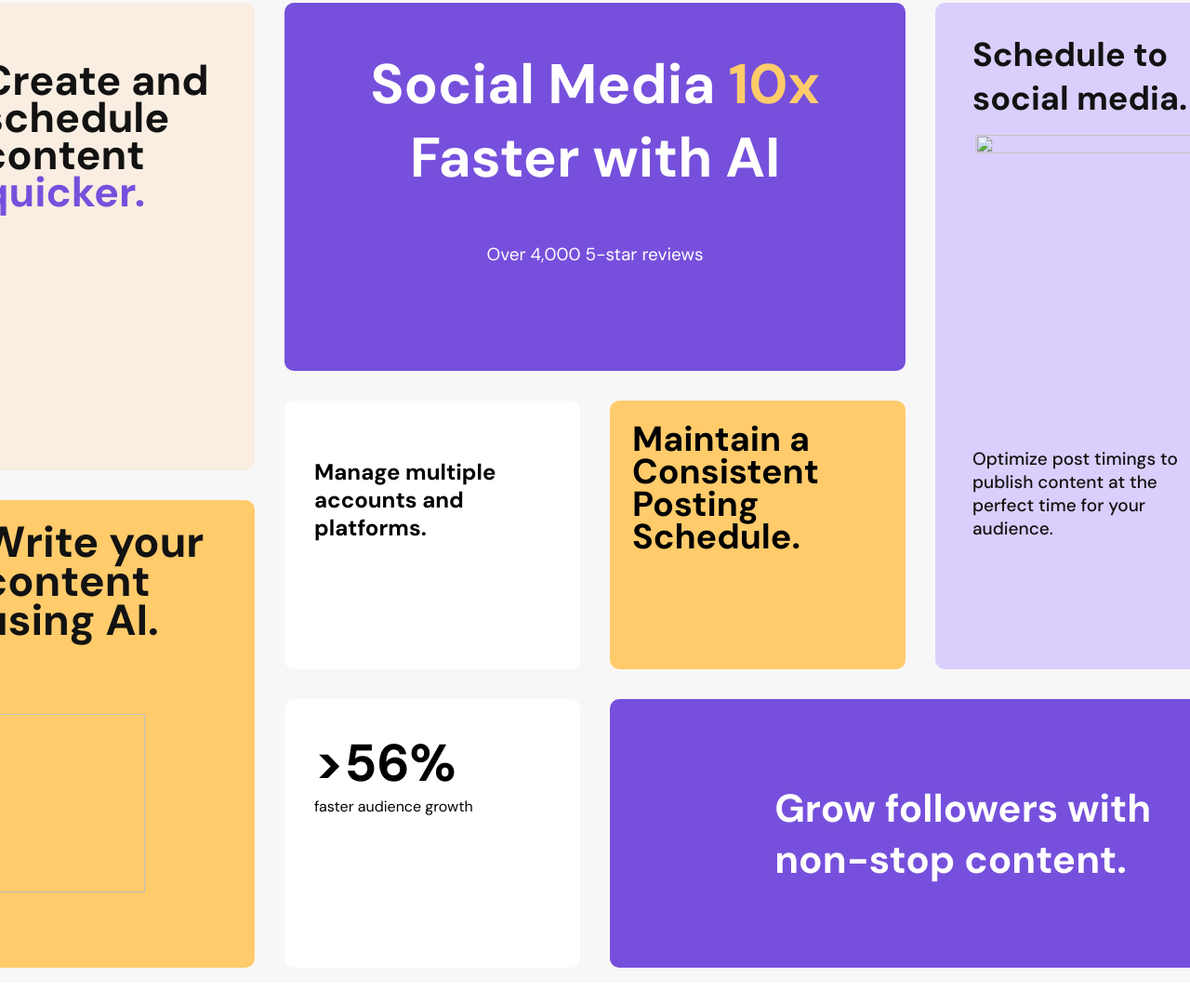
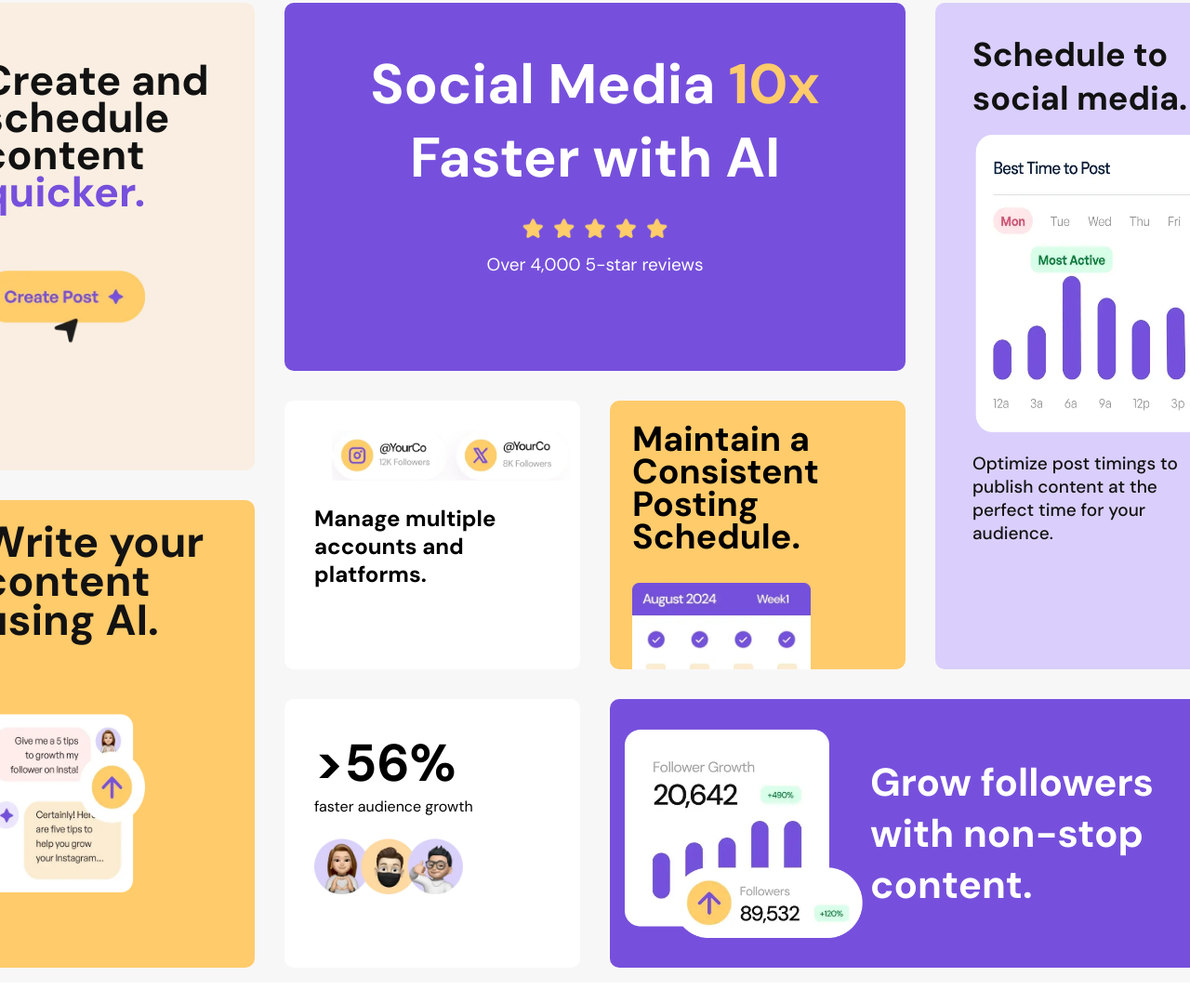
Before and after one commit to momostafa17/Bento-Grid, a plain HTML site: page index.html in a window 1280 px wide. Shown: the part 45-1124 px from the top of the page at 93% size. Drawn offline with Linux system fonts and the light colour scheme; the site is published under a folder, as on GitHub Pages, so addresses that start at the root find nothing.

Commit message:
first commit

```diff
--- a/index1.html
+++ b/index.html
@@ -18,18 +18,18 @@
     <section class="container">
       <div class="box">
         <h1>Create and schedule content <span>quicker.</span></h1>
-        <img src="/assets/images/illustration-create-post.webp" alt="" />
+        <img src="assets/images/illustration-create-post.webp" alt="" />
       </div>
 
       <div class="box">
         <h1>Social Media <span>10x</span> Faster with AI</h1>
-        <img src="/assets/images/illustration-five-stars.webp" alt="" />
+        <img src="assets/images/illustration-five-stars.webp" alt="" />
         <p>Over 4,000 5-star reviews</p>
       </div>
 
       <div class="box">
         <h1>Schedule to social media.</h1>
-        <img src="/assets/images/illustration-schedule-posts.webp" alt="" />
+        <img src="assets/images/illustration-schedule-posts.webp" alt="" />
         <p>
           Optimize post timings to publish content at the perfect time for your
           audience.
@@ -38,29 +38,27 @@
 
       <div class="box">
         <h1>Write your content using AI.</h1>
-        <img src="/assets/images/illustration-ai-content.webp" alt="" />
+        <img src="assets/images/illustration-ai-content.webp" alt="" />
       </div>
 
       <div class="box">
-        <img src="/assets/images/illustration-multiple-platforms.webp" alt="" />
+        <img src="assets/images/illustration-multiple-platforms.webp" alt="" />
         <h1>Manage multiple accounts and platforms.</h1>
       </div>
 
       <div class="box">
         <h1>Maintain a Consistent Posting Schedule.</h1>
-        <img
-          src="/assets/images/illustration-consistent-schedule.webp"
-          alt="" />
+        <img src="assets/images/illustration-consistent-schedule.webp" alt="" />
       </div>
 
       <div class="box">
         <h1>>56%</h1>
         <p>faster audience growth</p>
-        <img src="/assets/images/illustration-audience-growth.webp" alt="" />
+        <img src="assets/images/illustration-audience-growth.webp" alt="" />
       </div>
 
       <div class="box">
-        <img src="/assets/images/illustration-grow-followers.webp" alt="" />
+        <img src="assets/images/illustration-grow-followers.webp" alt="" />
         <h1>Grow followers with non-stop content.</h1>
       </div>
     </section>
```
Also changed, not shown: assets/fonts/DMSans-Italic-VariableFont_opsz,wght.ttf (deleted), assets/fonts/DMSans-VariableFont_opsz,wght.ttf (deleted), assets/fonts/OFL.txt (deleted), assets/fonts/README.txt (deleted), assets/fonts/static/DMSans-Medium.ttf (deleted), assets/fonts/static/DMSans-MediumItalic.ttf (deleted), assets/fonts/static/DMSans-Regular.ttf (deleted).
